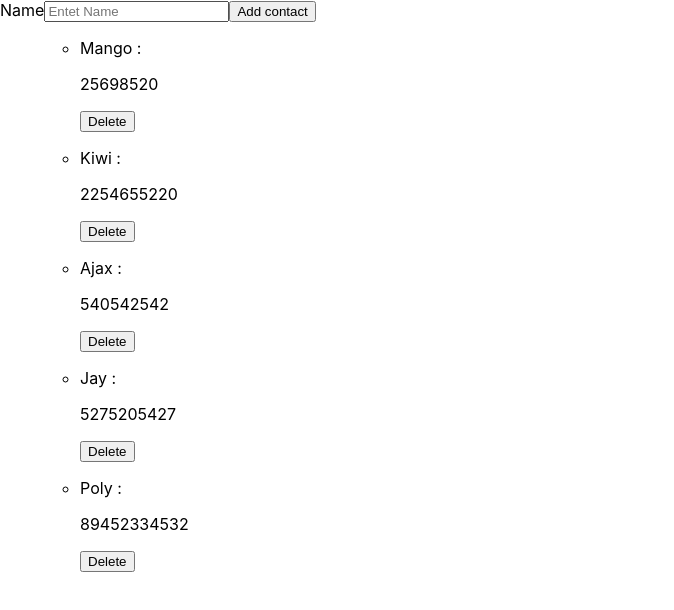
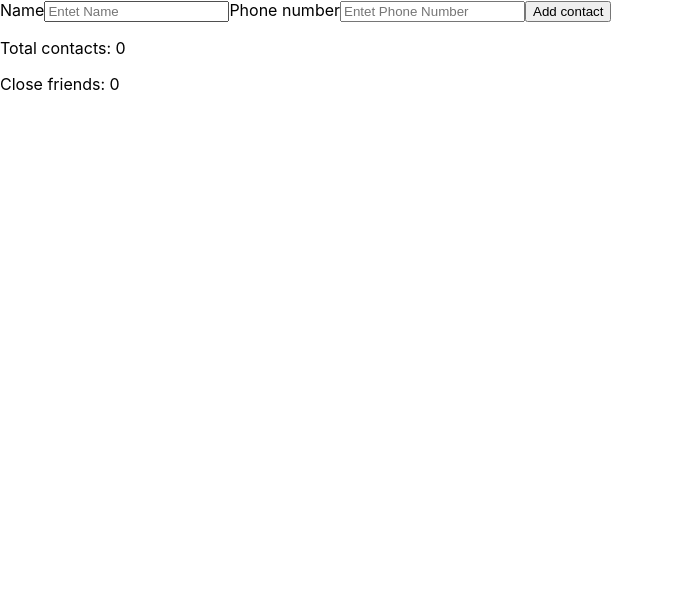
Before and after one commit to Valeriia789/goit-react-hw-2-phonebook, a React (Create React App) app: page / in a window 1280 px wide. Shown: the top 610 px of the page, without its empty margins (0-674 px from the left). Built offline with nearby package versions, Linux system fonts and the light colour scheme.

Commit message:
додані нові компоненти

```diff
--- a/src/components/App.js
+++ b/src/components/App.js
@@ -3,17 +3,30 @@ import { nanoid } from 'nanoid'
 // model.id = nanoid()
 import initialContacts from './initialContacts.json'
 import { ContactsList } from './Contacts/ContactsList'
+import ContactsEditor from './ContactsEditor/ContactsEditor'
 
 class App extends Component {
-  // Стан оголошується в конструкторі, оскільки це перше, що відбувається,
-  //  коли створюється екземпляр класу.
   constructor (props) {
     super(props)
 
     this.state = {
-      contacts: initialContacts,
-      name: ''
+      contacts: [],
+      name: '',
+      number: ''
     }
+  }
+
+  handleChenge = event => {
+    // console.log(event.currentTarget)
+    // console.log(event.currentTarget.name)
+    // console.log(event.currentTarget.value)
+    this.setState({
+      [event.currentTarget.name]: [event.currentTarget.value]
+    })
+  }
+
+  addContact = text => {
+    console.log(text);
   }
 
   deleteContact = contactId => {
@@ -21,54 +34,36 @@ class App extends Component {
       contacts: prevState.contacts.filter(contact => contact.id !== contactId)
     }))
   }
+
   render () {
+    const { contacts } = this.state
+    const closeFriends = contacts.filter(contact => contact.close)
+
+    // const closeFriends = contacts.reduce(
+    //   (acc, contact) => (contact.close ? acc + 1 : acc),
+    //   0
+    // )
+
     // console.log(Object.keys(this.state));
     // console.log(Object.values(this.state));
 
     return (
       <>
-        <form>
-          <label>
-            Name
-            <input
-              type='text'
-              name='name'
-              placeholder='Entet Name'
-              pattern="^[a-zA-Zа-яА-Я]+(([' -][a-zA-Zа-яА-Я ])?[a-zA-Zа-яА-Я]*)*$"
-              title="Name may contain only letters, apostrophe, dash and spaces. For example Adrian, Jacob Mercer, Charles de Batz de Castelmore d'Artagnan"
-              required
-            />
-          </label>
-
-          <button type='submit'>Add contact</button>
-        </form>
-
+        <ContactsEditor onSubmit={this.addContact}></ContactsEditor>
         <ul>
           <ContactsList
-            contacts={this.state.contacts}
+            contacts={contacts}
             onDeleteContact={this.deleteContact}
           ></ContactsList>
         </ul>
+
+        <div>
+          <p>Total contacts: {contacts.length}</p>
+          <p>Close friends: {closeFriends.length}</p>
+        </div>
       </>
     )
   }
 }
 
 export default App
-
-// export const App = () => {
-//   return (
-//     <div
-//       style={{
-//         height: '100vh',
-//         display: 'flex',
-//         justifyContent: 'center',
-//         alignItems: 'center',
-//         fontSize: 40,
-//         color: '#010101'
-//       }}
-//     >
-//       React homework
-//     </div>
-//   );
-// };
--- /dev/null
+++ b/src/components/ContactsEditor/ContactsEditor.js
@@ -0,0 +1,61 @@
+import React, { Component } from 'react'
+
+class ContactsEditor extends Component {
+  state = {
+    contacts: [],
+    name: '',
+    number: ''
+  }
+
+  handleChenge = event => {
+    // console.log(event.currentTarget)
+    // console.log(event.currentTarget.name)
+    // console.log(event.currentTarget.value)
+    this.setState({
+      [event.currentTarget.name]: [event.currentTarget.value]
+    })
+  }
+
+  handleAdd = e => {
+    e.preventDefault();
+    console.log(this.state);
+  }
+
+  render () {
+    return (
+      <form onSubmit={this.handleAdd}>
+      <label>
+        Name
+        <input
+          type='text'
+          name='name'
+          value={this.state.name}
+          onChange={this.handleChenge}
+          placeholder='Entet Name'
+          pattern="^[a-zA-Zа-яА-Я]+(([' -][a-zA-Zа-яА-Я ])?[a-zA-Zа-яА-Я]*)*$"
+          title="Name may contain only letters, apostrophe, dash and spaces. For example Adrian, Jacob Mercer, Charles de Batz de Castelmore d'Artagnan"
+          required
+        />
+      </label>
+
+      <label>
+        Phone number
+        <input
+          type='tel'
+          name='number'
+          value={this.state.number}
+          onChange={this.handleChenge}
+          placeholder='Entet Phone Number'
+          pattern="^[a-zA-Zа-яА-Я]+(([' -][a-zA-Zа-яА-Я ])?[a-zA-Zа-яА-Я]*)*$"
+          title="Name may contain only letters, apostrophe, dash and spaces. For example Adrian, Jacob Mercer, Charles de Batz de Castelmore d'Artagnan"
+          required
+        />
+      </label>
+
+      <button type='submit'>Add contact</button>
+    </form>
+    )
+  }
+}
+
+export default ContactsEditor
--- a/src/components/initialContacts.json
+++ b/src/components/initialContacts.json
@@ -1,25 +1,30 @@
 [
   {
+    "close": true,
     "name": "Mango",
     "number": 25698520,
     "id": 1812
   },
   {
+    "close": true,
     "name": "Kiwi",
     "number": 2254655220,
     "id": 1137
   },
   {
+    "close": false,
     "name": "Ajax",
     "number": 540542542,
     "id": 1357
   },
   {
+    "close": false,
     "name": "Jay",
     "number": 5275205427,
     "id": 1895
   },
   {
+    "close": true,
     "name": "Poly",
     "number": 89452334532,
     "id": 1457
```
Also changed, not shown: src/components/ContactsEditor/ContactsEditor.styled.js (added).
